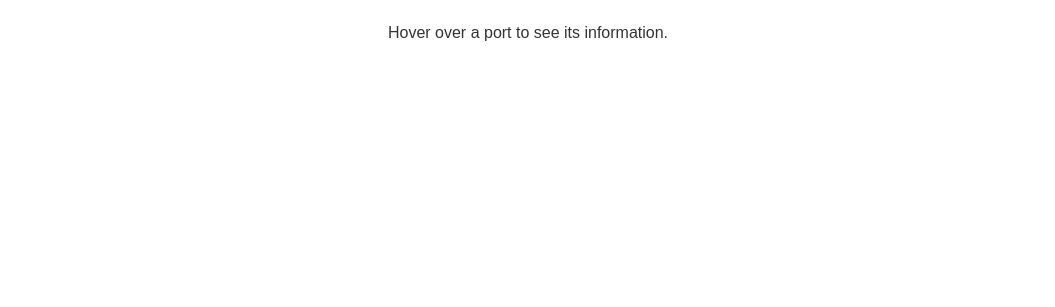
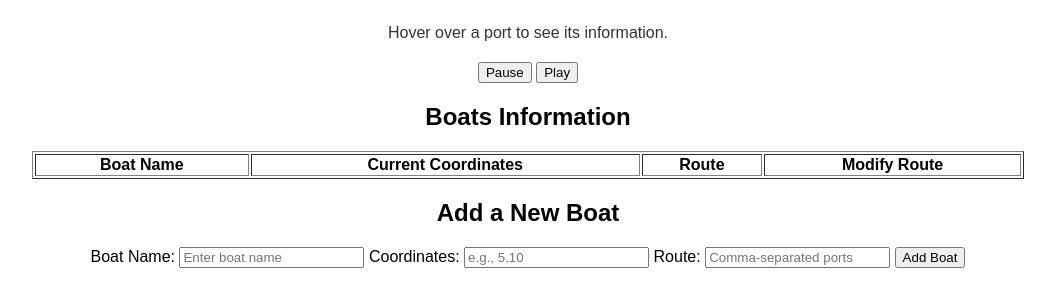
Before and after one commit to pbsnr/ports_and_profits, a Flask app: page /map in a window 1280 px wide. Shown: the part 232-539 px from the top of the page, without its empty margins (112-1167 px from the left). Run offline with Flask 2, Linux system fonts and the light colour scheme; lists and menus that the app fills with data are empty; some libraries are stand-ins or nearby versions.

Commit message:
adding the boat table, the boat addition and the play and pause buttons

```diff
--- a/src/app.py
+++ b/src/app.py
@@ -14,6 +14,7 @@ grid = []
 ports = []
 boat_grid = []
 boats_list = []
+is_paused = False
 
 @app.route("/")
 def home():
@@ -41,8 +42,9 @@ def generate():
 
 @app.route("/map")
 def map_page():
-    global grid, ports, boat_grid
-    return render_template("map.html", grid=grid, ports=ports, boat_grid=boat_grid)
+    global grid, ports, boat_grid, boats_list
+
+    return render_template("map.html", grid=grid, ports=ports, boat_grid=boat_grid, boats_list=boats_list)
 
 # WebSocket event to send updated map data
 @socketio.on("request_update")
@@ -50,11 +52,59 @@ def send_updated_map():
     global grid, ports, boat_grid
     emit("update_map", {"grid": grid, "ports": ports, "boat_grid": boat_grid})
 
+@socketio.on("update_route")
+def update_route(data):
+    global boats_list
+    boat_index = data.get("boatIndex")
+    new_route = data.get("newRoute")
+
+    if 0 <= boat_index < len(boats_list):
+        boats_list[boat_index]["route"] = new_route
+        emit("update_map", {"grid": grid, "ports": ports, "boat_grid": boat_grid, "boats_list": boats_list}, broadcast=True)
+
+@socketio.on("pause_loop")
+def pause_loop():
+    global is_paused
+    is_paused = True
+    print("Background loop paused")
+
+@socketio.on("play_loop")
+def play_loop():
+    global is_paused
+    is_paused = False
+    print("Background loop resumed")
+
+@socketio.on("add_boat")
+def add_boat(data):
+    global boats_list, boat_grid, grid
+
+    name = data.get("name")
+    coordinates = tuple(data.get("coordinates"))
+    route = data.get("route")
+
+    # Validate the coordinates and ensure they are within bounds
+    if 0 <= coordinates[0] < len(grid) and 0 <= coordinates[1] < len(grid[0]):
+        # Create the new boat
+        boat, boat_grid = create_boat(name, coordinates, route, boat_grid, grid)
+        if boat:
+            boats_list.append(boat)
+            print(f"Added new boat: {boat}")
+
+            # Emit the updated map data to all clients
+            emit("update_map", {"grid": grid, "ports": ports, "boat_grid": boat_grid, "boats_list": boats_list}, broadcast=True)
+        else:
+            print("Failed to add boat: Invalid position or already occupied.")
+    else:
+        print("Failed to add boat: Coordinates out of bounds.")
+
 # Background task to update the map data
 def background_update_loop():
-    global grid, ports, boat_grid, boats_list
+    global grid, ports, boat_grid, boats_list, is_paused
 
     while True:
+
+        if is_paused:
+            continue
 
         time.sleep(0.1)
 
@@ -62,7 +112,7 @@ def background_update_loop():
              boat_grid, grid, boat = plan_route_and_move(boat, ports, grid, boat_grid)
 
         # Emit the updated map to all connected clients
-        socketio.emit("update_map", {"grid": grid, "ports": ports, "boat_grid": boat_grid})
+        socketio.emit("update_map", {"grid": grid, "ports": ports, "boat_grid": boat_grid, "boats_list": boats_list})
 
 
 # Start the background thread
--- a/src/templates/map.html
+++ b/src/templates/map.html
@@ -27,65 +27,129 @@
     <canvas id="mapCanvas"></canvas>
     <div id="port-info">Hover over a port to see its information.</div>
 
+    <!-- Pause and Play Buttons -->
+    <div style="margin: 20px;">
+        <button id="pauseButton">Pause</button>
+        <button id="playButton">Play</button>
+    </div>
+
+    <!-- Table for boat information -->
+    <h2>Boats Information</h2>
+    <table id="boatsTable" border="1" style="margin: 20px auto; width: 80%; text-align: center;">
+        <thead>
+            <tr>
+                <th>Boat Name</th>
+                <th>Current Coordinates</th>
+                <th>Route</th>
+                <th>Modify Route</th>
+            </tr>
+        </thead>
+        <tbody>
+            <!-- Rows will be dynamically populated -->
+        </tbody>
+    </table>
+
+    <!-- Form for adding a new boat -->
+    <h2>Add a New Boat</h2>
+    <form id="addBoatForm" style="margin: 20px auto; width: 80%; text-align: center;">
+        <label for="boatName">Boat Name:</label>
+        <input type="text" id="boatName" placeholder="Enter boat name" required>
+        <label for="boatCoordinates">Coordinates:</label>
+        <input type="text" id="boatCoordinates" placeholder="e.g., 5,10" required>
+        <label for="boatRoute">Route:</label>
+        <input type="text" id="boatRoute" placeholder="Comma-separated ports" required>
+        <button type="submit">Add Boat</button>
+    </form>
+
     <script>
         const socket = io();  // Initialize WebSocket connection
         let gridData = JSON.parse('{{ grid|tojson|safe }}');  // Pass the grid data from Flask to JavaScript
         let portsData = JSON.parse('{{ ports|tojson|safe }}');  // Pass the ports data from Flask to JavaScript
         let boatGrid = JSON.parse('{{ boat_grid|tojson|safe }}');  // Pass the boat grid data from Flask to JavaScript
+        let boatsList = JSON.parse('{{ boats_list|tojson|safe }}');  // Pass the boats list from Flask to JavaScript
+
         const canvas = document.getElementById("mapCanvas");
         const ctx = canvas.getContext("2d");
         const portInfoDiv = document.getElementById("port-info");
+        const boatsTable = document.getElementById("boatsTable").querySelector("tbody");
 
-
-        let selectedBoat = null; // Track the selected boat
-
-        // Set canvas size based on grid dimensions
         const cellSize = 10; // Size of each cell in pixels
         canvas.width = gridData[0].length * cellSize;
         canvas.height = gridData.length * cellSize;
 
         // Function to draw the map
         function drawMap() {
-            // Clear the canvas
             ctx.clearRect(0, 0, canvas.width, canvas.height);
 
-            // Draw the grid
             for (let y = 0; y < gridData.length; y++) {
                 for (let x = 0; x < gridData[y].length; x++) {
-                    if (gridData[y][x] === 1) {
-                        ctx.fillStyle = "green"; // Green for islands
-                    } else if (gridData[y][x] === 2) {
-                        ctx.fillStyle = "red"; // Red for ports
-                    } else if (gridData[y][x] === -1) {
-                        ctx.fillStyle = "blue"; // Blue for ocean
-                    } else {
-                        ctx.fillStyle = "blue"; // Blue for water
-                    }
+                    if (gridData[y][x] === 1) ctx.fillStyle = "green"; // Islands
+                    else if (gridData[y][x] === 2) ctx.fillStyle = "red"; // Ports
+                    else ctx.fillStyle = "blue"; // Ocean
                     ctx.fillRect(x * cellSize, y * cellSize, cellSize, cellSize);
                 }
             }
 
             // Draw boats
-            for (let y = 0; y < boatGrid.length; y++) {
-                for (let x = 0; x < boatGrid[y].length; x++) {
-                    if (boatGrid[y][x] === 1) { // Assuming 1 represents a boat
-                        ctx.fillStyle = "yellow"; // Yellow for boats
+            for (let boat of boatsList) {
+                const [y, x] = boat.coordinates;
+                ctx.fillStyle = "yellow";
                 ctx.beginPath();
                 ctx.arc(
-                            x * cellSize + cellSize / 2, // Center X
-                            y * cellSize + cellSize / 2, // Center Y
-                            cellSize / 3, // Radius
+                    x * cellSize + cellSize / 2,
+                    y * cellSize + cellSize / 2,
+                    cellSize / 3,
                     0,
                     2 * Math.PI
                 );
                 ctx.fill();
             }
         }
-            }
+
+        // Function to populate the boats table
+        function populateBoatsTable() {
+            boatsTable.innerHTML = ""; // Clear existing rows
+
+            boatsList.forEach((boat, index) => {
+                const row = document.createElement("tr");
+
+                // Boat Name
+                const nameCell = document.createElement("td");
+                nameCell.textContent = boat.name;
+                row.appendChild(nameCell);
+
+                // Current Coordinates
+                const coordCell = document.createElement("td");
+                coordCell.textContent = `(${boat.coordinates[0]}, ${boat.coordinates[1]})`;
+                row.appendChild(coordCell);
+
+                // Current Route
+                const routeCell = document.createElement("td");
+                routeCell.textContent = boat.route.join(" -> ");
+                row.appendChild(routeCell);
+
+                // Modify Route
+                const modifyCell = document.createElement("td");
+                const input = document.createElement("input");
+                input.type = "text";
+                input.placeholder = "New Route (comma-separated)";
+                const button = document.createElement("button");
+                button.textContent = "Update";
+                button.onclick = () => {
+                    const newRoute = input.value.split(",").map(r => r.trim());
+                    socket.emit("update_route", { boatIndex: index, newRoute });
+                };
+                modifyCell.appendChild(input);
+                modifyCell.appendChild(button);
+                row.appendChild(modifyCell);
+
+                boatsTable.appendChild(row);
+            });
         }
 
-        // Initial draw
+        // Initial draw and table population
         drawMap();
+        populateBoatsTable();
 
         // Add hover functionality
         canvas.addEventListener("mousemove", (event) => {
@@ -116,18 +180,45 @@
             gridData = data.grid;
             portsData = data.ports;
             boatGrid = data.boat_grid;
+            boatsList = data.boats_list;
 
-            // Set canvas size if not already set
-            if (canvas.width === 0 || canvas.height === 0) {
-                setCanvasSize(gridData);
-            }
-
-            // Redraw the map
             drawMap();
+            populateBoatsTable();
         });
 
         // Request an initial update
         socket.emit("request_update");
+
+        // Pause button functionality
+        document.getElementById("pauseButton").addEventListener("click", () => {
+            socket.emit("pause_loop");
+        });
+
+        // Play button functionality
+        document.getElementById("playButton").addEventListener("click", () => {
+            socket.emit("play_loop");
+        });
+
+        // Handle adding a new boat
+        document.getElementById("addBoatForm").addEventListener("submit", (event) => {
+            event.preventDefault(); // Prevent form submission
+
+            const boatName = document.getElementById("boatName").value.trim();
+            const boatCoordinates = document.getElementById("boatCoordinates").value.trim();
+            const boatRoute = document.getElementById("boatRoute").value.trim();
+
+            // Parse coordinates and route
+            const coordinates = boatCoordinates.split(",").map(Number);
+            const route = boatRoute.split(",").map(r => r.trim());
+
+            // Emit the new boat data to the server
+            socket.emit("add_boat", { name: boatName, coordinates, route });
+
+            // Clear the form
+            document.getElementById("boatName").value = "";
+            document.getElementById("boatCoordinates").value = "";
+            document.getElementById("boatRoute").value = "";
+        });
     </script>
 </body>
 </html>
```
Lines whose indentation alone changed are shown as unchanged.
